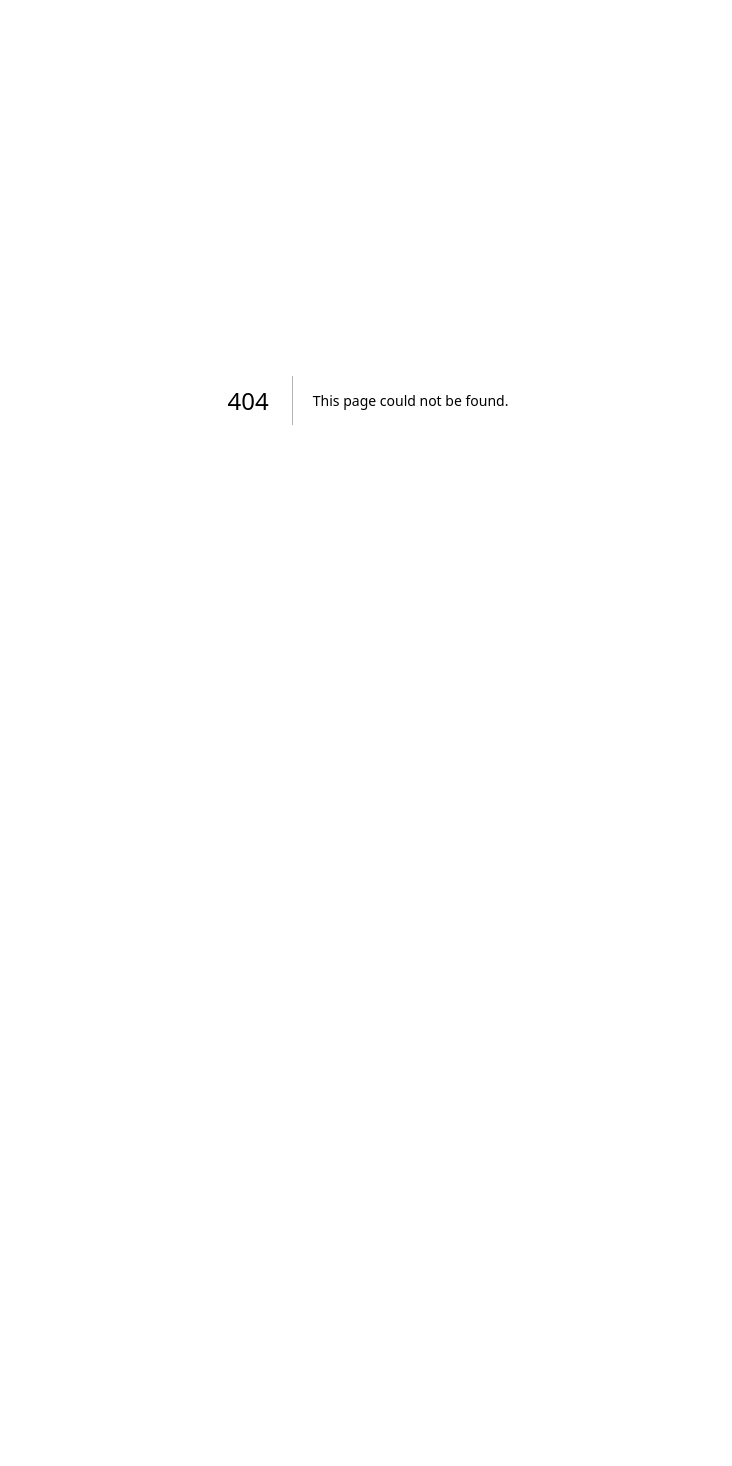
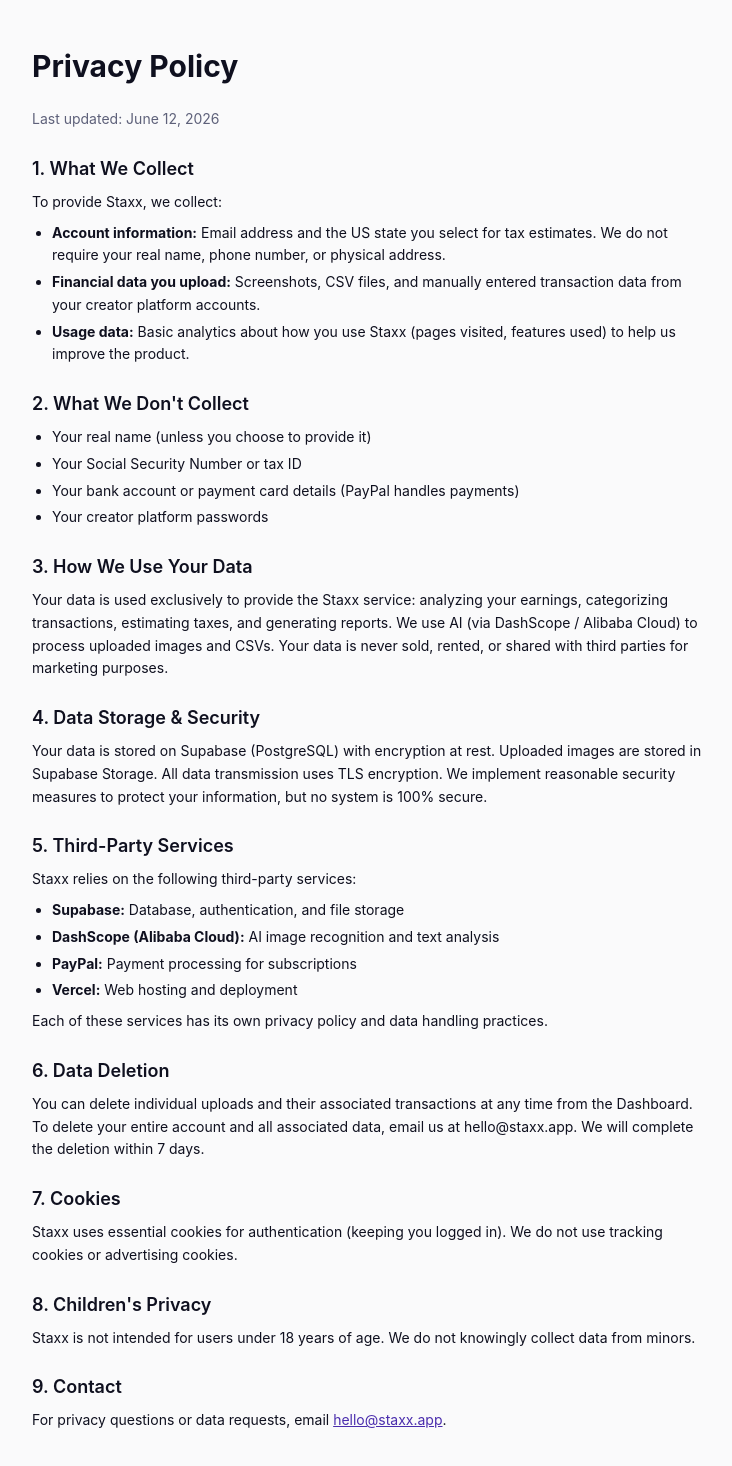
Before and after one commit to sunliworsh-ops/staxx, a Next.js app: page /privacy in a window 1280 px wide. Before the commit this address had no page. Shown: the top 1466 px of the page, without its empty margins (272-1004 px from the left). Before the commit the page ends 800 px from the top, so only its background shows below. Built offline with nearby package versions, Linux system fonts and the light colour scheme.

Commit message:
add terms, privacy, paypal button

```diff
--- /dev/null
+++ b/src/app/privacy/page.tsx
@@ -0,0 +1,72 @@
+export default function PrivacyPage() {
+  return (
+    <div className="min-h-screen bg-staxx-warm-bg py-12 px-4">
+      <div className="max-w-2xl mx-auto space-y-6 text-sm leading-relaxed text-staxx-indigo">
+        <h1 className="text-3xl font-bold font-display">Privacy Policy</h1>
+        <p className="text-muted-foreground">Last updated: June 12, 2026</p>
+
+        <section className="space-y-2">
+          <h2 className="text-lg font-semibold">1. What We Collect</h2>
+          <p>To provide Staxx, we collect:</p>
+          <ul className="list-disc pl-5 space-y-1">
+            <li><strong>Account information:</strong> Email address and the US state you select for tax estimates. We do not require your real name, phone number, or physical address.</li>
+            <li><strong>Financial data you upload:</strong> Screenshots, CSV files, and manually entered transaction data from your creator platform accounts.</li>
+            <li><strong>Usage data:</strong> Basic analytics about how you use Staxx (pages visited, features used) to help us improve the product.</li>
+          </ul>
+        </section>
+
+        <section className="space-y-2">
+          <h2 className="text-lg font-semibold">2. What We Don&apos;t Collect</h2>
+          <ul className="list-disc pl-5 space-y-1">
+            <li>Your real name (unless you choose to provide it)</li>
+            <li>Your Social Security Number or tax ID</li>
+            <li>Your bank account or payment card details (PayPal handles payments)</li>
+            <li>Your creator platform passwords</li>
+          </ul>
+        </section>
+
+        <section className="space-y-2">
+          <h2 className="text-lg font-semibold">3. How We Use Your Data</h2>
+          <p>Your data is used exclusively to provide the Staxx service: analyzing your earnings, categorizing transactions, estimating taxes, and generating reports. We use AI (via DashScope / Alibaba Cloud) to process uploaded images and CSVs. Your data is never sold, rented, or shared with third parties for marketing purposes.</p>
+        </section>
+
+        <section className="space-y-2">
+          <h2 className="text-lg font-semibold">4. Data Storage & Security</h2>
+          <p>Your data is stored on Supabase (PostgreSQL) with encryption at rest. Uploaded images are stored in Supabase Storage. All data transmission uses TLS encryption. We implement reasonable security measures to protect your information, but no system is 100% secure.</p>
+        </section>
+
+        <section className="space-y-2">
+          <h2 className="text-lg font-semibold">5. Third-Party Services</h2>
+          <p>Staxx relies on the following third-party services:</p>
+          <ul className="list-disc pl-5 space-y-1">
+            <li><strong>Supabase:</strong> Database, authentication, and file storage</li>
+            <li><strong>DashScope (Alibaba Cloud):</strong> AI image recognition and text analysis</li>
+            <li><strong>PayPal:</strong> Payment processing for subscriptions</li>
+            <li><strong>Vercel:</strong> Web hosting and deployment</li>
+          </ul>
+          <p>Each of these services has its own privacy policy and data handling practices.</p>
+        </section>
+
+        <section className="space-y-2">
+          <h2 className="text-lg font-semibold">6. Data Deletion</h2>
+          <p>You can delete individual uploads and their associated transactions at any time from the Dashboard. To delete your entire account and all associated data, email us at hello@staxx.app. We will complete the deletion within 7 days.</p>
+        </section>
+
+        <section className="space-y-2">
+          <h2 className="text-lg font-semibold">7. Cookies</h2>
+          <p>Staxx uses essential cookies for authentication (keeping you logged in). We do not use tracking cookies or advertising cookies.</p>
+        </section>
+
+        <section className="space-y-2">
+          <h2 className="text-lg font-semibold">8. Children&apos;s Privacy</h2>
+          <p>Staxx is not intended for users under 18 years of age. We do not knowingly collect data from minors.</p>
+        </section>
+
+        <section className="space-y-2">
+          <h2 className="text-lg font-semibold">9. Contact</h2>
+          <p>For privacy questions or data requests, email <a href="mailto:hello@staxx.app" className="text-staxx-purple underline">hello@staxx.app</a>.</p>
+        </section>
+      </div>
+    </div>
+  );
+}
--- /dev/null
+++ b/src/app/terms/page.tsx
@@ -0,0 +1,50 @@
+export default function TermsPage() {
+  return (
+    <div className="min-h-screen bg-staxx-warm-bg py-12 px-4">
+      <div className="max-w-2xl mx-auto space-y-6 text-sm leading-relaxed text-staxx-indigo">
+        <h1 className="text-3xl font-bold font-display">Terms of Service</h1>
+        <p className="text-muted-foreground">Last updated: June 12, 2026</p>
+
+        <section className="space-y-2">
+          <h2 className="text-lg font-semibold">1. What Staxx Is</h2>
+          <p>Staxx is a financial data organization tool for independent content creators. We help you import, categorize, and export your earnings and expenses for tax preparation purposes.</p>
+        </section>
+
+        <section className="space-y-2">
+          <h2 className="text-lg font-semibold">2. Not Legal or Tax Advice</h2>
+          <p><strong>Staxx does not provide legal advice, tax advice, or financial advice.</strong> All information, AI-generated insights, tax estimates, and reports are for informational purposes only. You should always consult a licensed CPA or tax professional before filing taxes or making financial decisions. Staxx is not responsible for any errors, omissions, or inaccuracies in the data you provide or the AI-generated analysis.</p>
+        </section>
+
+        <section className="space-y-2">
+          <h2 className="text-lg font-semibold">3. Your Account</h2>
+          <p>You are responsible for maintaining the confidentiality of your account credentials. You agree to provide accurate information and to not use Staxx for any illegal purpose. We reserve the right to terminate accounts that violate these terms.</p>
+        </section>
+
+        <section className="space-y-2">
+          <h2 className="text-lg font-semibold">4. Your Data</h2>
+          <p>You retain all rights to the financial data you upload. By using Staxx, you grant us a limited license to process and store your data solely for the purpose of providing the service. We do not sell, share, or use your financial data for any other purpose. See our Privacy Policy for details.</p>
+        </section>
+
+        <section className="space-y-2">
+          <h2 className="text-lg font-semibold">5. Subscription & Payment</h2>
+          <p>Staxx offers 3 free analyzes for new users. After that, continued use requires a Pro subscription at $19.99/month or $199/year. Payments are processed through PayPal. You may cancel at any time — cancellation takes effect at the end of your current billing period. No refunds for partial months.</p>
+        </section>
+
+        <section className="space-y-2">
+          <h2 className="text-lg font-semibold">6. Limitation of Liability</h2>
+          <p>Staxx is provided &ldquo;as is&rdquo; without warranties of any kind. To the fullest extent permitted by law, Staxx shall not be liable for any indirect, incidental, or consequential damages arising from your use of the service, including but not limited to tax penalties, audit costs, or lost revenue.</p>
+        </section>
+
+        <section className="space-y-2">
+          <h2 className="text-lg font-semibold">7. Changes</h2>
+          <p>We may update these terms from time to time. Continued use of Staxx after changes means you accept the new terms.</p>
+        </section>
+
+        <section className="space-y-2">
+          <h2 className="text-lg font-semibold">8. Contact</h2>
+          <p>Questions? Email us at <a href="mailto:hello@staxx.app" className="text-staxx-purple underline">hello@staxx.app</a>.</p>
+        </section>
+      </div>
+    </div>
+  );
+}
```
